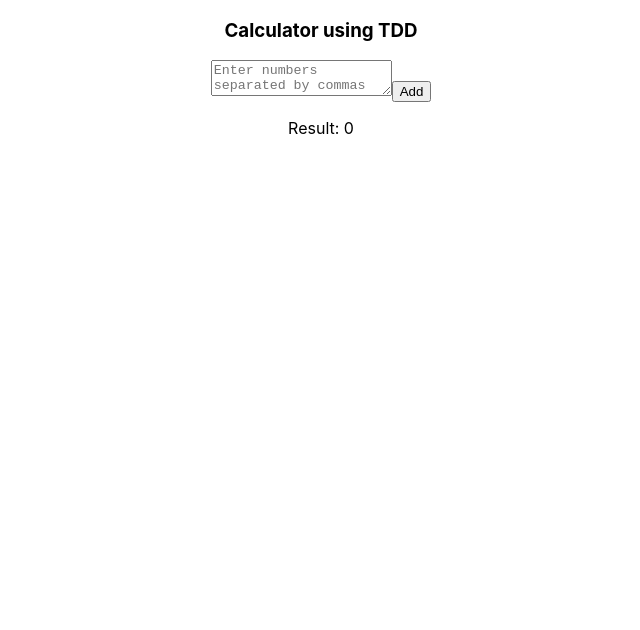
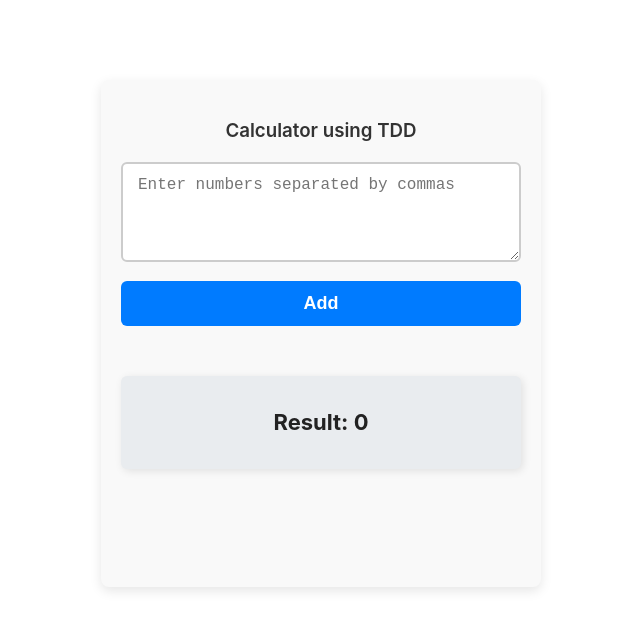
Before and after one commit to Thilak8654/calculator, a React (Create React App) app: page / in a window 1280 px wide. Shown: the top 630 px of the page, without its empty margins (319-959 px from the left). Built offline with nearby package versions, Linux system fonts and the light colour scheme.

Commit message:
final code for submission

```diff
--- a/src/App.css
+++ b/src/App.css
@@ -1,38 +1,78 @@
-.App {
-  text-align: center;
+/* Container styles */
+.calc-container {
+  max-width: 400px;
+  margin: 80px auto 20px auto;
+  padding: 20px;
+  background: #f9f9f9;
+  border-radius: 8px;
+  box-shadow: 0 4px 12px rgba(0,0,0,0.1);
+  font-family: ''Segoe UI', Tahoma, Geneva, Verdana, sans-serif;'
 }
 
-.App-logo {
-  height: 40vmin;
-  pointer-events: none;
+h3 {
+  text-align: center;
+  color: #333;
+  margin-bottom: 20px;
+  font-weight: 600;
 }
 
-@media (prefers-reduced-motion: no-preference) {
-  .App-logo {
-    animation: App-logo-spin infinite 20s linear;
-  }
+/* Textarea */
+textarea {
+  width: 100%;
+  height: 100px;
+  padding: 12px 15px;
+  font-size: 16px;
+  border: 2px solid #ccc;
+  border-radius: 6px;
+  resize: vertical;
+  transition: border-color 0.3s ease;
+  box-sizing: border-box;
 }
 
-.App-header {
-  background-color: #282c34;
-  min-height: 100vh;
-  display: flex;
-  flex-direction: column;
-  align-items: center;
-  justify-content: center;
-  font-size: calc(10px + 2vmin);
-  color: white;
+textarea:focus {
+  border-color: #007bff;
+  outline: none;
+  box-shadow: 0 0 8px rgba(0, 123, 255, 0.3);
 }
 
-.App-link {
-  color: #61dafb;
+/* Button */
+button {
+  width: 100%;
+  padding: 12px 0;
+  margin-top: 15px;
+  background-color: #007bff;
+  color: white;
+  font-size: 18px;
+  font-weight: 600;
+  border: none;
+  border-radius: 6px;
+  cursor: pointer;
+  transition: background-color 0.3s ease;
 }
 
-@keyframes App-logo-spin {
-  from {
-    transform: rotate(0deg);
-  }
-  to {
-    transform: rotate(360deg);
-  }
+button:hover {
+  background-color: #0056b3;
 }
+
+/* Result paragraph */
+.result-text {
+  margin-top: 50px;
+  font-size: 22px;
+  text-align: center;
+  color: #222;
+  font-weight: bold;
+  line-height: 1.5;
+  background: #e9ecef;
+  padding: 30px;
+  border-radius: 6px;
+  box-shadow: 2px 2px 8px rgba(0,0,0,0.1);
+}
+
+.error-message {
+  margin-top: 8px;
+  font-size: 18px;
+  color: #d9534f;
+  font-weight: 600;
+  text-align: center;
+  min-height: 20px;
+}
--- a/src/Calculator.js
+++ b/src/Calculator.js
@@ -1,41 +1,52 @@
-import React, { useState } from 'react'
+import { useState } from 'react'
 
 const Calculator = () => {
     const [input, setInput] = useState('');
     const [result, setResult] = useState(0);
+
     const add = (input) => {
         if (input.trim() === '') return 0;
-
-        // Normalize literal \n to actual newlines
-        const normalized = input.replace(/\\n/g, '\n');
-        let numbersString = normalized;
+        const normalizedString = input.replace(/\\n/g, '\n');
+        let numbersString = normalizedString;
         let delimiters = /[\n\r,]+/;
 
-        // Handle custom delimiter format
-        if (normalized.startsWith('//')) {
-            const delimiterEndIndex = normalized.indexOf('\n');
+        if (normalizedString.startsWith('//')) {
+            const delimiterEndIndex = normalizedString.indexOf('\n');
             if (delimiterEndIndex === -1) throw new Error('Invalid delimiter format');
 
-            // Extract delimiter and escape regex characters
-            const customDelimiter = normalized
-                .slice(2, delimiterEndIndex)
-                .replace(/[.*+?^${}()|[\]\\]/g, '\\$&');
+            const customDelimiter = normalizedString.slice(2, delimiterEndIndex);
+            const delimiterPatterns = [];
 
-            delimiters = new RegExp(`[${customDelimiter}\\n\\r]+`); // Include newlines as fallback
-            numbersString = normalized.slice(delimiterEndIndex + 1);
+            const regex = /\[([^\]]+)\]/g;
+            let match;
+            while ((match = regex.exec(customDelimiter)) !== null) {
+                delimiterPatterns.push(match[1].replace(/[.*+?^${}()|[\]\\]/g, '\\$&'));
+            }
+
+            if (delimiterPatterns.length === 0) {
+                delimiterPatterns.push(customDelimiter.replace(/[.*+?^${}()|[\]\\]/g, '\\$&'));
+            }
+
+            delimiters = new RegExp(`(?:${delimiterPatterns.join('|')}|[\n\r])+`);
+            numbersString = normalizedString.slice(delimiterEndIndex + 1);
         }
 
-        const numbers = numbersString.split(delimiters).map(num => {
-            const parsed = parseInt(num.trim(), 10);
-            if (isNaN(parsed)) throw new Error('Invalid number');
-            return parsed;
-        });
+        const numbers = numbersString
+            .split(delimiters)
+            .map(num => num.trim())
+            .filter(num => num.length > 0) // to remove empty strings
+            .map(num => {
+                const parsedNumber = parseInt(num, 10);
+                if (isNaN(parsedNumber)) throw new Error('Invalid number');
+                return parsedNumber;
+            });
+
         const negatives = numbers.filter(n => n < 0);
         if (negatives.length > 0) {
-            console.log(`negatives: ${negatives.join(', ')}`)
-            throw new Error(`Negatives not allowed: ${negatives.join(', ')}`);
+            return negatives.join(', ');
         }
-         // Ignore numbers > 1000
+
+        // Ignore numbers > 1000
         const filteredNumbers = numbers.filter(n => n <= 1000);
         return filteredNumbers.reduce((acc, curr) => acc + curr, 0);
     };
@@ -47,7 +58,7 @@ const Calculator = () => {
     }
 
     return (
-        <div>
+        <div className='calc-container'>
             <h3>Calculator using TDD</h3>
             <textarea
                 placeholder="Enter numbers separated by commas"
@@ -55,7 +66,13 @@ const Calculator = () => {
             />
             <button onClick={handleCalculate}>Add</button>
 
-            <p>Result: {result}</p>
+            <p className="result-text">Result: {result}</p>
+            <p className="error-message">
+                {result < 0 ? `Negatives not allowed: ${result}` : ''}
+            </p>
+            <p className="error-message">
+                {result > 1000 ? 'Numbers greater than 1000 are ignored' : ''}
+            </p>
         </div>
     )
 }
```
Also changed, not shown: 1 other file (tests, documents, lock files or other folders).
